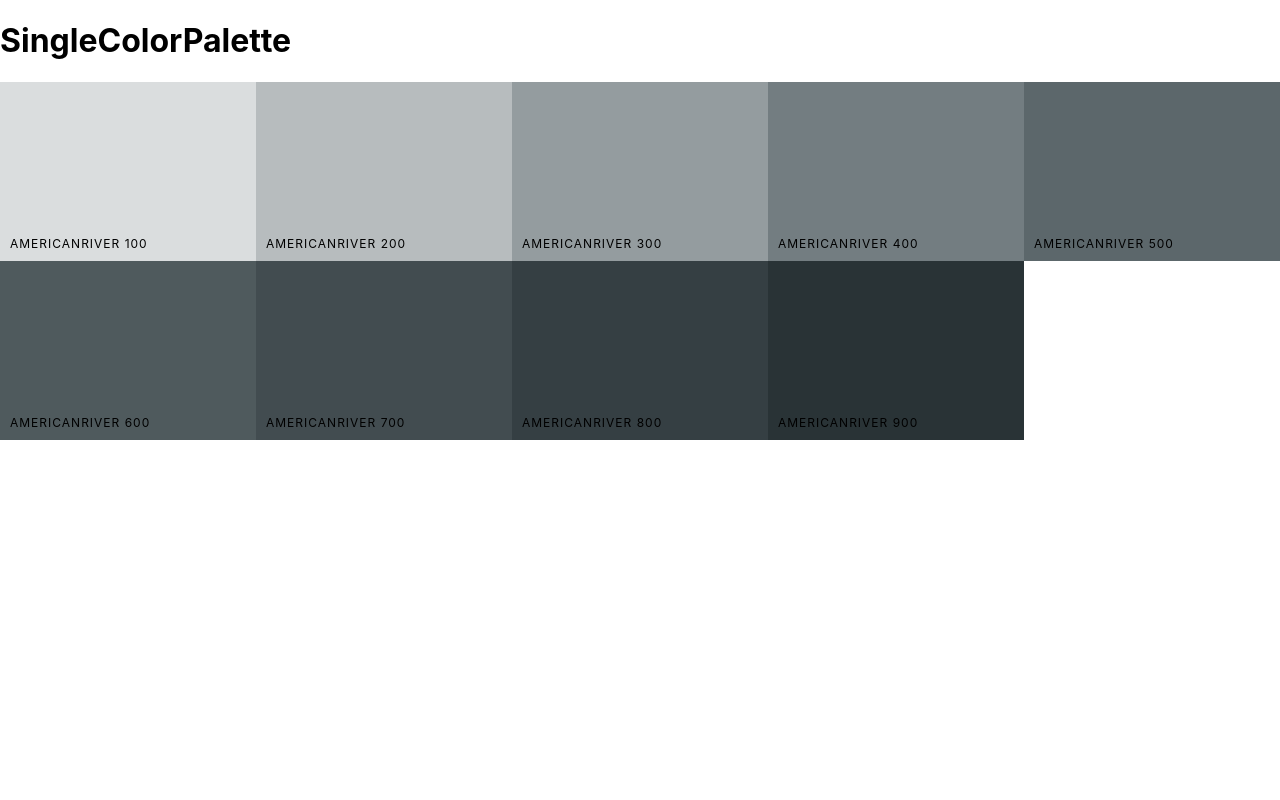
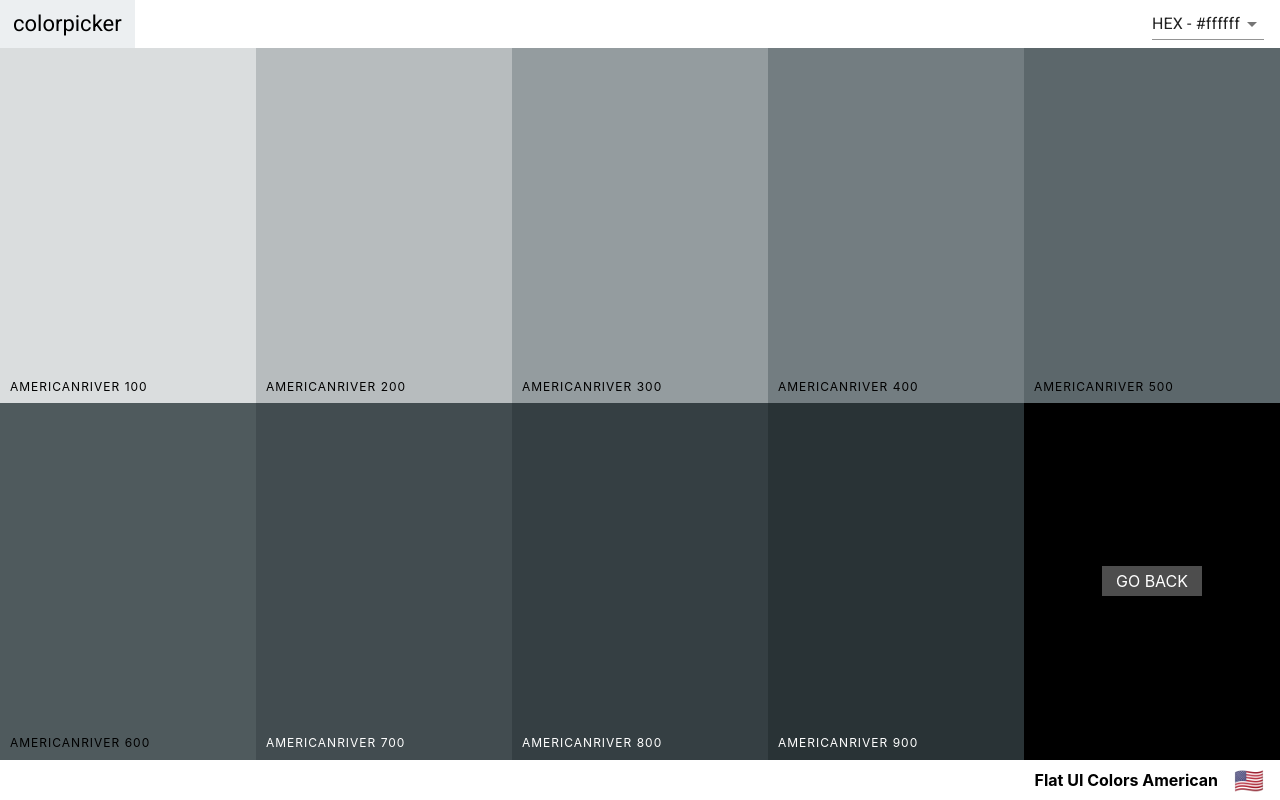
Before and after one commit to Igor2075/MCP, a React (Create React App) app in the folder color-picker/: page /palette/flat-ui-colors-american/americanriver in a window 1280 px wide. Built offline with nearby package versions, Linux system fonts and the light colour scheme.

Commit message:
Luminance

```diff
--- a/color-picker/src/ColorBox.css
+++ b/color-picker/src/ColorBox.css
@@ -8,7 +8,17 @@
   margin-bottom: -4.5px;
 }
 
-.copy-button {
+.SingleColorPalette .ColorBox {
+  height: 50%;
+}
+
+.go-back.ColorBox {
+  background-color: black;
+  color: white;
+}
+
+.copy-button,
+.back-button {
   width: 100px;
   height: 30px;
   position: absolute;
@@ -25,12 +35,24 @@
   color: white;
   text-transform: uppercase;
   border: none;
+  text-decoration: none;
+}
+
+.copy-button {
   opacity: 0;
 }
 
 .ColorBox:hover .copy-button {
   opacity: 1;
   transition: 0.5s;
+}
+
+.light-text {
+  color: white;
+}
+
+.ColorBox .dark-text {
+  color: rgba(0, 0, 0, 0.7)
 }
 
 .box-content {
--- a/color-picker/src/ColorBox.js
+++ b/color-picker/src/ColorBox.js
@@ -1,6 +1,7 @@
 import React, { Component } from "react";
 import { CopyToClipboard } from "react-copy-to-clipboard";
 import { Link } from "react-router-dom";
+import chroma from "chroma-js";
 import "./ColorBox.css";
 
 export default class ColorBox extends Component {
@@ -19,6 +20,8 @@ export default class ColorBox extends Component {
 	render() {
 		const { name, background, moreURL, showLink } = this.props;
 		const { copied } = this.state;
+		const isDarkColor = chroma(background).luminance() < 0.08;
+		const isLightColor = chroma(background).luminance() > 0.6;
 		return (
 			<CopyToClipboard text={background} onCopy={this.changeCopyState}>
 				<div className="ColorBox" style={{ background }}>
@@ -28,17 +31,22 @@ export default class ColorBox extends Component {
 					/>
 					<div className={`copy-msg ${copied && "show"}`}>
 						<h1>copied!</h1>
-						<p>{background}</p>
+						<p className={isLightColor ? "dark-text" : null}>{background}</p>
 					</div>
 					<div className="copy-container">
 						<div className="box-content">
-							<span>{name}</span>
+							<span className={isDarkColor ? "light-text" : null}>{name}</span>
 						</div>
-						<button className="copy-button">Copy</button>
+						<button
+							className={`copy-button ${isLightColor ? "dark-text" : null}`}>
+							Copy
+						</button>
 					</div>
 					{showLink && (
 						<Link to={moreURL} onClick={(e) => e.stopPropagation()}>
-							<span className="see-more">More</span>
+							<span className={`see-more ${isLightColor ? "dark-text" : null}`}>
+								MORE
+							</span>
 						</Link>
 					)}
 				</div>
--- a/color-picker/src/Navbar.js
+++ b/color-picker/src/Navbar.js
@@ -24,13 +24,14 @@ export default class Navbar extends Component {
 		});
 	};
 	render() {
-		const { level, changeLevel } = this.props;
+		const { level, changeLevel, showSlider } = this.props;
 		const { format } = this.state;
 		return (
 			<header className="Navbar">
 				<div className="logo">
 					<Link to="/">colorpicker</Link>
 				</div>
+				{showSlider && (
 					<div className="slider-container">
 						<span>Level: {level}</span>
 						<div className="slider">
@@ -43,6 +44,8 @@ export default class Navbar extends Component {
 							/>
 						</div>
 					</div>
+				)}
+
 				<div className="select-container">
 					<Select value={format} onChange={this.handleChange}>
 						<MenuItem value="hex">HEX - #ffffff</MenuItem>
--- a/color-picker/src/Palette.js
+++ b/color-picker/src/Palette.js
@@ -1,6 +1,7 @@
 import React, { Component } from "react";
 import ColorBox from "./ColorBox";
 import Navbar from "./Navbar";
+import PaletteFooter from "./PaletteFooter";
 import "./Palette.css";
 
 export default class Palette extends Component {
@@ -32,12 +33,10 @@ export default class Palette extends Component {
 					level={level}
 					changeLevel={this.changeLevel}
 					handleChange={this.changeFormat}
+					showSlider
 				/>
 				<div className="Palette-colors">{colorBoxes}</div>
-				<footer className="Palette-footer">
-					{paletteName}
-					<span className="emoji">{emoji}</span>
-				</footer>
+				<PaletteFooter paletteName={paletteName} emoji={emoji} />
 			</div>
 		);
 	}
--- /dev/null
+++ b/color-picker/src/PaletteFooter.js
@@ -0,0 +1,13 @@
+import React from "react";
+
+export default function PaletteFooter(props) {
+	const { paletteName, emoji } = props;
+	return (
+		<div>
+			<footer className="Palette-footer">
+				{paletteName}
+				<span className="emoji">{emoji}</span>
+			</footer>
+		</div>
+	);
+}
--- a/color-picker/src/SingleColorPalette.js
+++ b/color-picker/src/SingleColorPalette.js
@@ -1,10 +1,16 @@
 import React, { Component } from "react";
+import Navbar from "./Navbar";
 import ColorBox from "./ColorBox";
+import PaletteFooter from "./PaletteFooter";
+import { Link } from "react-router-dom";
 
 export default class SingleColorPalette extends Component {
 	constructor(props) {
 		super(props);
 		this._shades = this.gatherShades(this.props.palette, this.props.colorId);
+		this.state = {
+			format: "hex",
+		};
 	}
 	gatherShades(palette, colorToFilterBy) {
 		let shades = [];
@@ -18,20 +24,33 @@ export default class SingleColorPalette extends Component {
 
 		return shades.slice(1);
 	}
+	changeFormat = (val) => {
+		this.setState({ format: val });
+	};
 	render() {
+		const { format } = this.state;
+		const { paletteName, emoji, id } = this.props.palette;
 		const colorBoxes = this._shades.map((color) => (
 			<ColorBox
-				key={color.id}
+				key={color.name}
 				name={color.name}
-				background={color.hex}
+				background={color[format]}
 				showLink={false}
 			/>
 		));
 
 		return (
-			<div className="Palette">
-				<h1>SingleColorPalette</h1>
-				<div className="Palette-colors">{colorBoxes}</div>
+			<div className="SingleColorPalette Palette">
+				<Navbar handleChange={this.changeFormat} showSlider={false} />
+				<div className="Palette-colors">
+					{colorBoxes}
+					<div className="go-back ColorBox">
+						<Link to={`/palette/${id}`} className="back-button">
+							Go Back
+						</Link>
+					</div>
+				</div>
+				<PaletteFooter paletteName={paletteName} emoji={emoji} />
 			</div>
 		);
 	}
```
Lines whose indentation alone changed are shown as unchanged.
